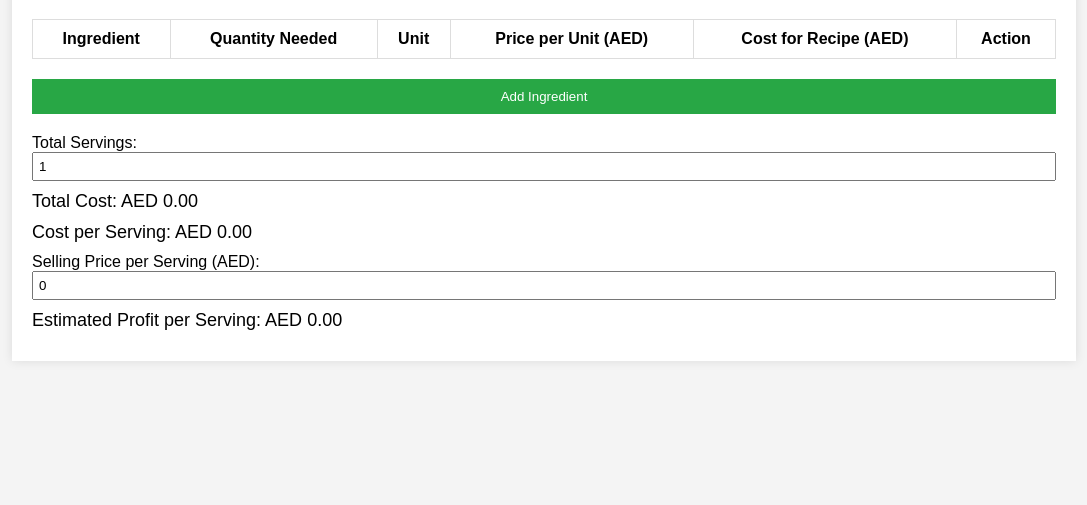
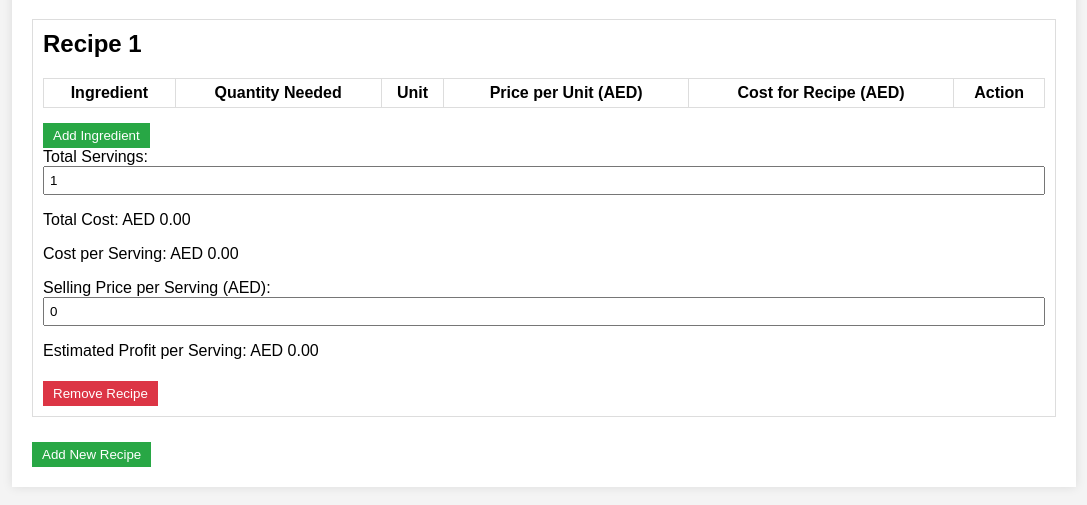
Before and after one commit to kevpz/recipe-cost-calculator, a plain HTML site: page index.html in a window 1280 px wide. Both pictures are taken after a click on the button "Remove". Shown: the part 101-606 px from the top of the page, without its empty margins (96-1183 px from the left). Drawn offline with Linux system fonts and the light colour scheme.

Commit message:
Multiple recipes

```diff
--- a/index.html
+++ b/index.html
@@ -9,31 +9,10 @@
 <body>
     <div class="container">
         <h1>Recipe Cost Calculator</h1>
-        <table id="ingredientsTable">
-            <thead>
-                <tr>
-                    <th>Ingredient</th>
-                    <th>Quantity Needed</th>
-                    <th>Unit</th>
-                    <th>Price per Unit (AED)</th>
-                    <th>Cost for Recipe (AED)</th>
-                    <th>Action</th>
-                </tr>
-            </thead>
-            <tbody>
-                <!-- Rows will be added here dynamically -->
-            </tbody>
-        </table>
-        <button onclick="addIngredient()">Add Ingredient</button>
-        <div class="summary">
-            <label for="totalServings">Total Servings:</label>
-            <input type="number" id="totalServings" value="1" min="1" onchange="calculateTotal()">
-            <p>Total Cost: AED <span id="totalCost">0.00</span></p>
-            <p>Cost per Serving: AED <span id="costPerServing">0.00</span></p>
-            <label for="sellingPrice">Selling Price per Serving (AED):</label>
-            <input type="number" id="sellingPrice" value="0" min="0" onchange="calculateProfit()">
-            <p>Estimated Profit per Serving: AED <span id="profitPerServing">0.00</span></p>
+        <div id="recipeList">
+            <!-- Recipe items will be added here dynamically -->
         </div>
+        <button onclick="addRecipe()">Add New Recipe</button>
     </div>
     <script src="script.js"></script>
 </body>
--- a/script.js
+++ b/script.js
@@ -1,10 +1,53 @@
 document.addEventListener('DOMContentLoaded', function() {
-    addIngredient();
+    addRecipe();
 });
 
-function addIngredient() {
-    const table = document.getElementById('ingredientsTable').getElementsByTagName('tbody')[0];
-    const newRow = table.insertRow();
+function addRecipe() {
+    const recipeList = document.getElementById('recipeList');
+    const recipeCount = document.getElementsByClassName('recipe').length;
+    const recipeDiv = document.createElement('div');
+    recipeDiv.className = 'recipe';
+    recipeDiv.innerHTML = `
+        <h2 contenteditable="true">Recipe ${recipeCount + 1}</h2>
+        <table>
+            <thead>
+                <tr>
+                    <th>Ingredient</th>
+                    <th>Quantity Needed</th>
+                    <th>Unit</th>
+                    <th>Price per Unit (AED)</th>
+                    <th>Cost for Recipe (AED)</th>
+                    <th>Action</th>
+                </tr>
+            </thead>
+            <tbody>
+                <!-- Ingredient rows will be added here dynamically -->
+            </tbody>
+        </table>
+        <button onclick="addIngredient(this)">Add Ingredient</button>
+        <div>
+            <label>Total Servings:</label>
+            <input type="number" value="1" min="1" onchange="calculateTotal(this)">
+            <p>Total Cost: AED <span class="totalCost">0.00</span></p>
+            <p>Cost per Serving: AED <span class="costPerServing">0.00</span></p>
+            <label>Selling Price per Serving (AED):</label>
+            <input type="number" value="0" min="0" onchange="calculateProfit(this)">
+            <p>Estimated Profit per Serving: AED <span class="profitPerServing">0.00</span></p>
+        </div>
+        <button class="remove-btn" onclick="removeRecipe(this)">Remove Recipe</button>
+    `;
+    recipeList.appendChild(recipeDiv);
+    addIngredient(recipeDiv.querySelector('button[onclick="addIngredient(this)"]'));
+}
+
+function removeRecipe(button) {
+    const recipeDiv = button.parentNode;
+    recipeDiv.parentNode.removeChild(recipeDiv);
+}
+
+function addIngredient(button) {
+    const tbody = button.previousElementSibling.querySelector('tbody');
+    const newRow = tbody.insertRow();
     newRow.innerHTML = `
         <td><input type="text" placeholder="Ingredient Name"></td>
         <td><input type="number" value="0" min="0" step="any" onchange="calculateRow(this)"></td>
@@ -19,41 +62,43 @@ function addIngredient() {
         </td>
         <td><input type="number" value="0" min="0" step="any" onchange="calculateRow(this)"></td>
         <td>AED <span>0.00</span></td>
-        <td><button onclick="removeIngredient(this)">Remove</button></td>
+        <td><button class="remove-btn" onclick="removeIngredient(this)">Remove</button></td>
     `;
 }
 
 function removeIngredient(button) {
     const row = button.parentNode.parentNode;
     row.parentNode.removeChild(row);
-    calculateTotal();
+    calculateTotal(button.closest('.recipe').querySelector('input[onchange="calculateTotal(this)"]'));
 }
 
 function calculateRow(input) {
     const row = input.parentNode.parentNode;
-    const quantity = parseFloat(row.cells[1].getElementsByTagName('input')[0].value);
-    const pricePerUnit = parseFloat(row.cells[3].getElementsByTagName('input')[0].value);
+    const quantity = parseFloat(row.cells[1].querySelector('input').value);
+    const pricePerUnit = parseFloat(row.cells[3].querySelector('input').value);
     const cost = quantity * pricePerUnit;
-    row.cells[4].getElementsByTagName('span')[0].textContent = cost.toFixed(2);
-    calculateTotal();
+    row.cells[4].querySelector('span').textContent = cost.toFixed(2);
+    calculateTotal(input.closest('.recipe').querySelector('input[onchange="calculateTotal(this)"]'));
 }
 
-function calculateTotal() {
-    const table = document.getElementById('ingredientsTable').getElementsByTagName('tbody')[0];
+function calculateTotal(input) {
+    const recipeDiv = input.closest('.recipe');
+    const rows = recipeDiv.querySelectorAll('tbody tr');
     let totalCost = 0;
-    for (let i = 0; i < table.rows.length; i++) {
-        totalCost += parseFloat(table.rows[i].cells[4].getElementsByTagName('span')[0].textContent);
-    }
-    document.getElementById('totalCost').textContent = totalCost.toFixed(2);
-    const totalServings = parseInt(document.getElementById('totalServings').value);
+    rows.forEach(row => {
+        totalCost += parseFloat(row.cells[4].querySelector('span').textContent);
+    });
+    recipeDiv.querySelector('.totalCost').textContent = totalCost.toFixed(2);
+    const totalServings = parseInt(recipeDiv.querySelector('input[onchange="calculateTotal(this)"]').value);
     const costPerServing = totalCost / totalServings;
-    document.getElementById('costPerServing').textContent = costPerServing.toFixed(2);
-    calculateProfit();
+    recipeDiv.querySelector('.costPerServing').textContent = costPerServing.toFixed(2);
+    calculateProfit(recipeDiv.querySelector('input[onchange="calculateProfit(this)"]'));
 }
 
-function calculateProfit() {
-    const sellingPrice = parseFloat(document.getElementById('sellingPrice').value);
-    const costPerServing = parseFloat(document.getElementById('costPerServing').textContent);
+function calculateProfit(input) {
+    const recipeDiv = input.closest('.recipe');
+    const sellingPrice = parseFloat(input.value);
+    const costPerServing = parseFloat(recipeDiv.querySelector('.costPerServing').textContent);
     const profitPerServing = sellingPrice - costPerServing;
-    document.getElementById('profitPerServing').textContent = profitPerServing.toFixed(2);
+    recipeDiv.querySelector('.profitPerServing').textContent = profitPerServing.toFixed(2);
 }
--- a/styles.css
+++ b/styles.css
@@ -17,10 +17,20 @@ h1 {
     text-align: center;
 }
 
+.recipe {
+    margin-bottom: 20px;
+    padding: 10px;
+    border: 1px solid #ddd;
+}
+
+.recipe h2 {
+    margin-top: 0;
+}
+
 table {
     width: 100%;
     border-collapse: collapse;
-    margin-bottom: 20px;
+    margin-bottom: 10px;
 }
 
 table, th, td {
@@ -28,7 +38,7 @@ table, th, td {
 }
 
 th, td {
-    padding: 10px;
+    padding: 5px;
     text-align: center;
 }
 
@@ -39,9 +49,8 @@ input[type="text"], input[type="number"] {
 }
 
 button {
-    display: block;
-    width: 100%;
-    padding: 10px;
+    padding: 5px 10px;
+    margin-top: 5px;
     background: #28a745;
     color: #fff;
     border: none;
@@ -52,11 +61,10 @@ button:hover {
     background: #218838;
 }
 
-.summary {
-    margin-top: 20px;
+.remove-btn {
+    background: #dc3545;
 }
 
-.summary p {
-    font-size: 18px;
-    margin: 10px 0;
+.remove-btn:hover {
+    background: #c82333;
 }
```
